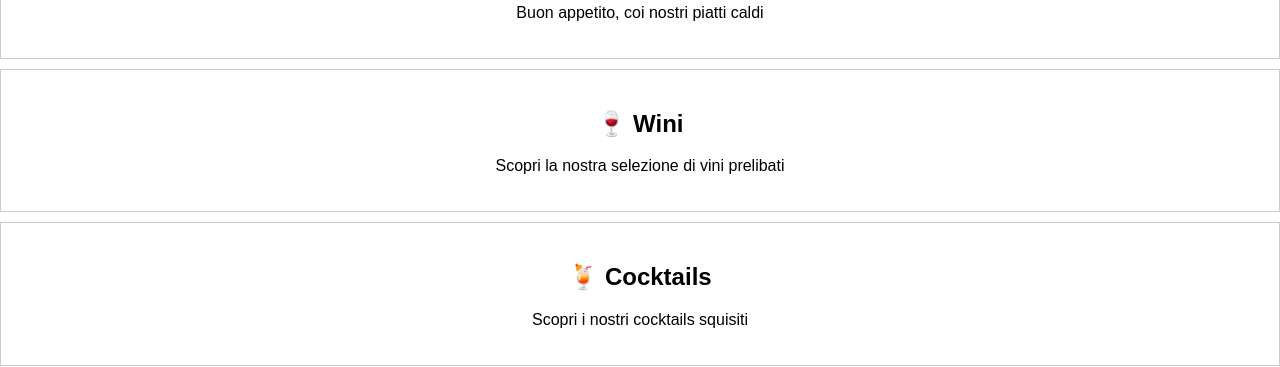
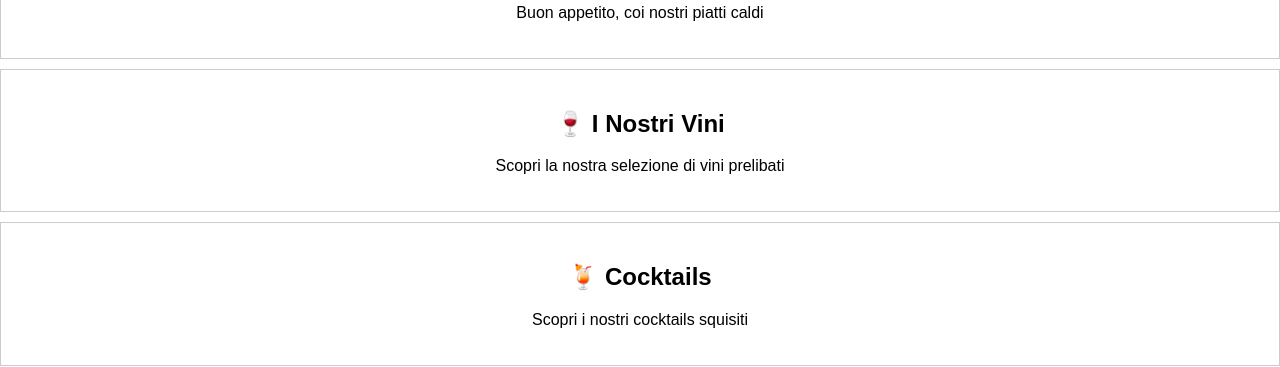
Before and after one commit to caffeStazione/onlineMenu, a Jekyll site: the page index.html, which Jekyll copies as it is, in a window 1280 px wide. Shown: the part 450-817 px from the top of the page. Built offline with Jekyll 4.4.1, drawn with Linux system fonts in a browser that asks for light colours.

Commit message:
Update index.html

```diff
--- a/index.html
+++ b/index.html
@@ -46,7 +46,7 @@
       <p>Buon appetito, coi nostri piatti caldi</p>
     </div>
     <div class="row" onclick="location.href='liste/vino.pdf';">
-      <h2>🍷 Wini</h2>
+      <h2>🍷 I Nostri Vini</h2>
       <p>Scopri la nostra selezione di vini prelibati</p>
     </div>
     <div class="row" onclick="location.href='liste/cocktail.pdf';">
```
